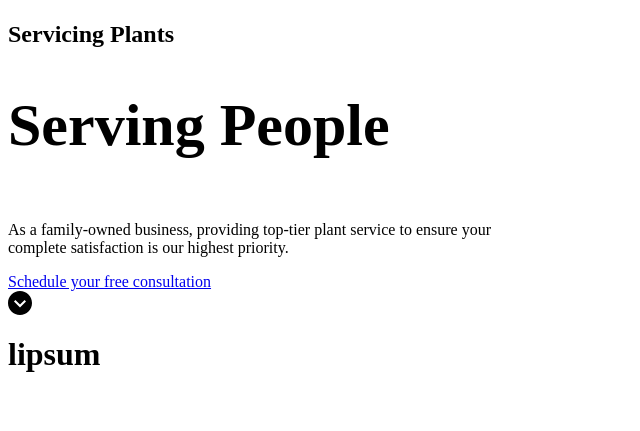
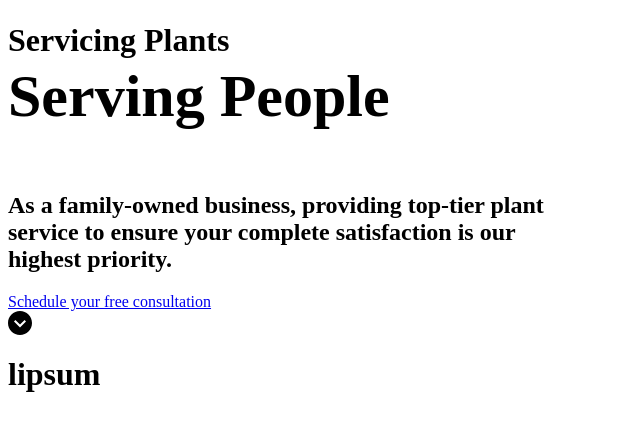
Before and after one commit to nico-watine/greencaretx-f6, a PHP site: page /hero.php in a window 1280 px wide. Shown: the part 130-561 px from the top of the page, without its empty margins (0-640 px from the left). Run offline with PHP 8.4, Linux system fonts and the light colour scheme; grey boxes labelled with a size stand in for pictures from a placeholder-image service; some libraries are stand-ins or nearby versions.

Commit message:
Change markup for better semantics ordering

```diff
--- a/src/pages/hero.php
+++ b/src/pages/hero.php
@@ -24,9 +24,8 @@ body-class: index
 	</div>
 
 	<div class="middle-content-section">
-		<h2 class="h2 m-0" style="line-height: 1.2;">Servicing Plants</h2>
-		<h1 class="h1 font-weight-bold" style="line-height: 1.2; font-size: 60px; margin-bottom: 60px;">Serving People</h1>
-		<p class="h4" style="max-width: 540px;">As a family-owned business, providing top-tier plant service to ensure your complete satisfaction is our highest priority.</p>
+		<h1 style="line-height: 1.2; margin-bottom: 60px;"><span class="h2">Servicing Plants</span> <br><span class="font-weight-bold" style="font-size: 60px;">Serving People</span></h1>
+		<h2 class="h4" style="max-width: 540px;">As a family-owned business, providing top-tier plant service to ensure your complete satisfaction is our highest priority.</h2>
 	</div>
 
 	<div class="bottom-content-section text-center" data-magellan data-threshold="0">
```
